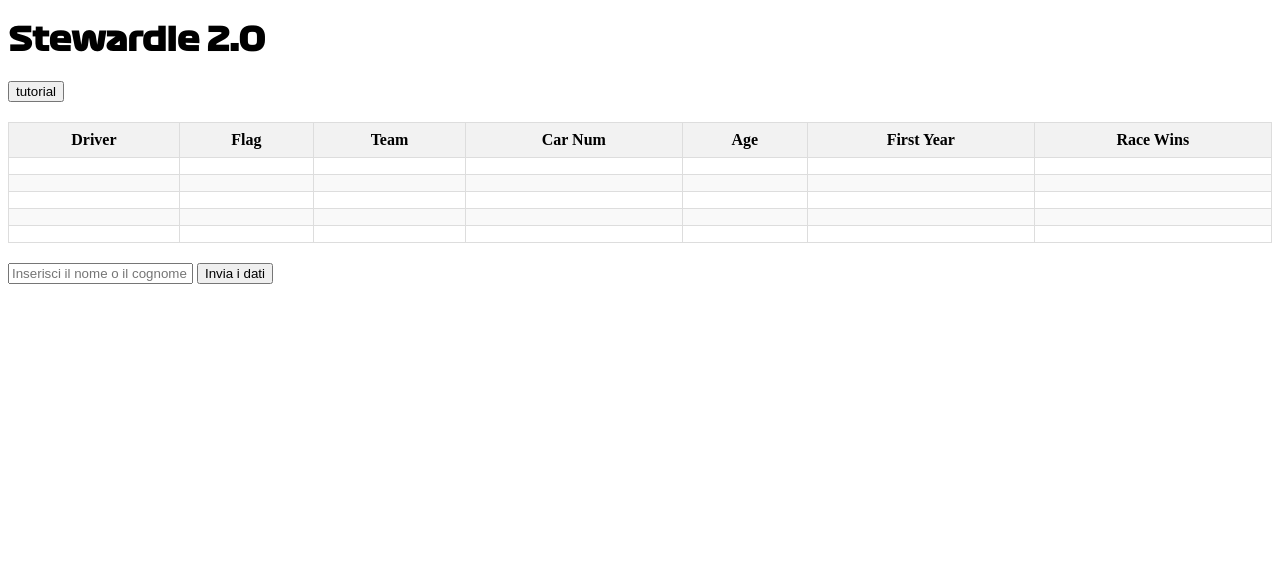
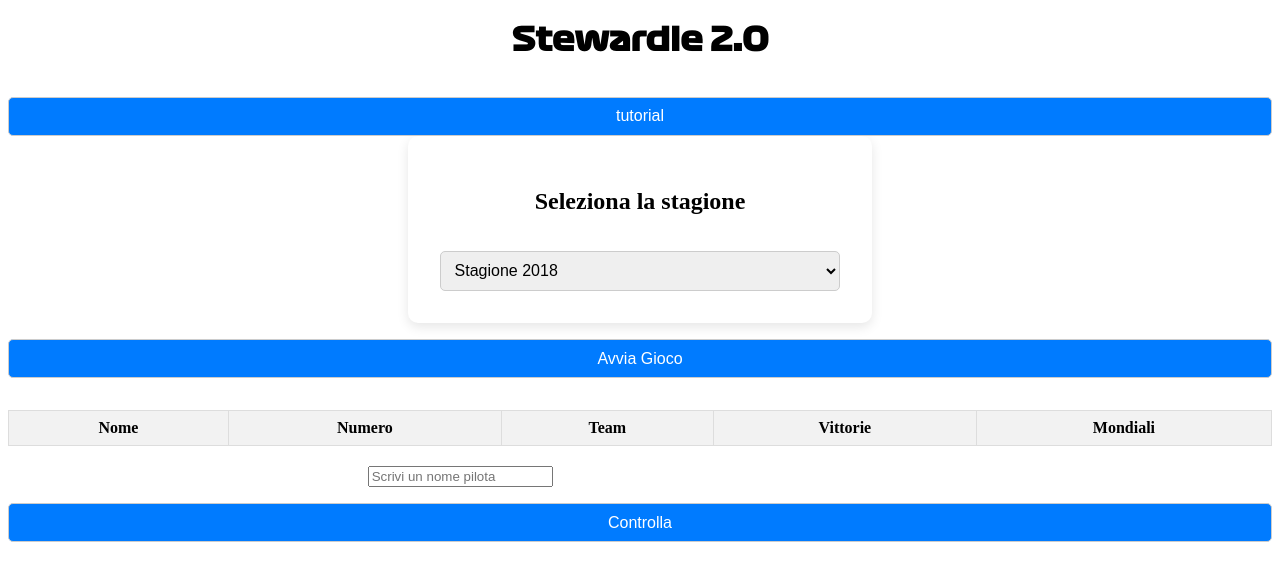
Before and after one commit to TommyisTommy1/Progetto_di_sistemi_2024_2025, a PHP site: page /archivio_videogiochi/woordle/woordle.html in a window 1280 px wide. Shown: the top 581 px of the page. Run offline with PHP 8.4, Linux system fonts and the light colour scheme; lists and menus that the app fills with data are empty.

Commit message:
Add files via upload
reworkato metà roba adesso funziona ma bisogna mettere i dati delle altre stagioni

```diff
--- a/progetto_Sistemi_fineAnno_2024_2025/sito_Progetto/archivio_videogiochi/woordle/css/style.css
+++ b/progetto_Sistemi_fineAnno_2024_2025/sito_Progetto/archivio_videogiochi/woordle/css/style.css
@@ -13,6 +13,7 @@
 
 h1{
     font-family: 'FormulaOne', sans-serif;
+    text-align: center;
 
 }
 
@@ -80,3 +81,56 @@ td img {
 tr:nth-child(even) {
     background-color: #f9f9f9;
 }
+
+.container {
+    max-width: 400px;
+    margin: 0 auto;
+    background-color: white;
+    padding: 2rem;
+    border-radius: 10px;
+    box-shadow: 0 4px 12px rgba(0,0,0,0.1);
+    text-align: center;
+  }
+  select, button {
+    margin-top: 1rem;
+    padding: 0.6rem;
+    font-size: 1rem;
+    width: 100%;
+    border-radius: 5px;
+    border: 1px solid #ccc;
+  }
+  button {
+    background-color: #007bff;
+    color: white;
+    cursor: pointer;
+  }
+  button:hover {
+    background-color: #0056b3;
+  }
+
+.insDati{
+    display: flex;
+    justify-content: space-evenly;
+ }
+
+ #suggerimenti ul {
+    background: white;
+    border: 1px solid #ccc;
+    max-height: 150px;
+    overflow-y: auto;
+    margin: 0;
+    padding: 0;
+    position: absolute;
+    width: 100%;
+    z-index: 10;
+  }
+
+  #suggerimenti li {
+    list-style: none;
+    padding: 0.5rem;
+    cursor: pointer;
+  }
+
+  #suggerimenti li:hover {
+    background-color: #f0f0f0;
+  }
--- a/progetto_Sistemi_fineAnno_2024_2025/sito_Progetto/archivio_videogiochi/woordle/js/script.js
+++ b/progetto_Sistemi_fineAnno_2024_2025/sito_Progetto/archivio_videogiochi/woordle/js/script.js
@@ -19,3 +19,201 @@ window.onclick = function(event) {
         modal.style.display = "none";
     }
 }
+
+const datiPiloti = {
+    "2018": [
+      { nome: "Lewis Hamilton", numero: 44, team: "Mercedes", nazionalità: "Regno Unito" },
+      { nome: "Sebastian Vettel", numero: 5, team: "Ferrari", nazionalità: "Germania" },
+      { nome: "Kimi Räikkönen", numero: 7, team: "Ferrari", nazionalità: "Finlandia" },
+      { nome: "Max Verstappen", numero: 33, team: "Red Bull Racing", nazionalità: "Paesi Bassi" },
+      { nome: "Daniel Ricciardo", numero: 3, team: "Red Bull Racing", nazionalità: "Australia" }
+      // Puoi aggiungere gli altri...
+    ],
+    "2022": [
+      { nome: "Max Verstappen", numero: 1, team: "Red Bull Racing", nazionalità: "Paesi Bassi" },
+      { nome: "Charles Leclerc", numero: 16, team: "Ferrari", nazionalità: "Monaco" },
+      { nome: "George Russell", numero: 63, team: "Mercedes", nazionalità: "Regno Unito" },
+      { nome: "Lewis Hamilton", numero: 44, team: "Mercedes", nazionalità: "Regno Unito" }
+      // Continua con gli altri...
+    ],
+    "2024": [
+          {
+            nome: "Max Verstappen",
+            numero: 1,
+            team: "Red Bull Racing",
+            nazionalità: "Paesi Bassi",
+            vittorie: 55,
+            mondiali: 3,
+            teamPrecedenti: ["Toro Rosso"]
+          },
+          {
+            nome: "Lewis Hamilton",
+            numero: 44,
+            team: "Mercedes",
+            nazionalità: "Regno Unito",
+            vittorie: 103,
+            mondiali: 7,
+            teamPrecedenti: ["McLaren"]
+          },
+          {
+            nome: "Charles Leclerc",
+            numero: 16,
+            team: "Ferrari",
+            nazionalità: "Monaco",
+            vittorie: 5,
+            mondiali: 0,
+            teamPrecedenti: ["Alfa Romeo"]
+          },
+          {
+            nome: "Fernando Alonso",
+            numero: 14,
+            team: "Aston Martin",
+            nazionalità: "Spagna",
+            vittorie: 32,
+            mondiali: 2,
+            teamPrecedenti: ["Renault", "Ferrari", "McLaren", "Alpine"]
+          }
+        ]
+      };
+
+  let pilotaDaIndovinare = null; // Questo è il pilota scelto casualmente
+
+  function avviaGioco() {
+    const stagione = document.getElementById("stagioneSelect").value;
+    const piloti = datiPiloti[stagione];
+    const listaDiv = document.getElementById("pilotiLista");
+    const esito = document.getElementById("esitoGioco");
+
+    if (!piloti || piloti.length === 0) {
+      listaDiv.innerHTML = "<p>Nessun dato disponibile per questa stagione.</p>";
+      return;
+    }
+
+    // Scegli un pilota randomico
+    pilotaDaIndovinare = piloti[Math.floor(Math.random() * piloti.length)];
+    console.log("Pilota da indovinare:", pilotaDaIndovinare.nome); // debug
+
+    // Reset messaggi e input
+    esito.textContent = "";
+    document.getElementById("nomePilota").value = "";
+
+    // (Opzionale) mostra la lista dei piloti
+    let html = `<h3>Piloti Stagione ${stagione}</h3><ul>`;
+    piloti.forEach(pilota => {
+      html += `<li>${pilota.nome}</li>`;
+    });
+    html += `</ul>`;
+    listaDiv.innerHTML = html;
+  }
+
+  function mostraSuggerimenti() {
+    const stagione = document.getElementById("stagioneSelect").value;
+    const piloti = datiPiloti[stagione];
+    const input = document.getElementById("nomePilota").value.toLowerCase();
+    const suggerimentiDiv = document.getElementById("suggerimenti");
+
+    if (!input) {
+      suggerimentiDiv.innerHTML = "";
+      return;
+    }
+
+    const filtrati = piloti.filter(p => p.nome.toLowerCase().includes(input));
+
+    if (filtrati.length === 0) {
+      suggerimentiDiv.innerHTML = "";
+      return;
+    }
+
+    let ul = "<ul>";
+    filtrati.forEach(p => {
+      ul += `<li onclick="selezionaSuggerimento('${p.nome}')">${p.nome}</li>`;
+    });
+    ul += "</ul>";
+    suggerimentiDiv.innerHTML = ul;
+  }
+
+  function selezionaSuggerimento(nome) {
+    document.getElementById("nomePilota").value = nome;
+    document.getElementById("suggerimenti").innerHTML = "";
+  }
+
+
+  function controllaRisposta() {
+    const stagione = document.getElementById("stagioneSelect").value;
+    const input = document.getElementById("nomePilota").value.trim().toLowerCase();
+    const piloti = datiPiloti[stagione];
+    const esito = document.getElementById("esitoGioco");
+
+    const pilotaTentativo = piloti.find(p => p.nome.toLowerCase() === input);
+
+    if (!pilotaDaIndovinare) {
+      esito.textContent = "Avvia prima il gioco!";
+      esito.style.color = "orange";
+      return;
+    }
+
+    if (!pilotaTentativo) {
+      esito.textContent = "Pilota non trovato!";
+      esito.style.color = "red";
+      return;
+    }
+
+    esito.textContent = "";
+    aggiungiTentativoATabella(pilotaTentativo, pilotaDaIndovinare);
+  }
+
+  function aggiungiTentativoATabella(tentativo, corretto) {
+    const tbody = document.querySelector("#tabellaGioco tbody");
+    const riga = document.createElement("tr");
+
+    // NOME
+    riga.appendChild(creaCella(tentativo.nome, tentativo.nome === corretto.nome ? "green" : ""));
+
+    // NUMERO
+    riga.appendChild(creaCella(
+      tentativo.numero,
+      coloraNumero(tentativo.numero, corretto.numero)
+    ));
+
+    // TEAM
+    riga.appendChild(creaCella(
+      tentativo.team,
+      coloraTeam(tentativo.team, corretto.team, corretto.teamPrecedenti)
+    ));
+
+    // VITTORIE
+    riga.appendChild(creaCella(
+      tentativo.vittorie,
+      coloraNumero(tentativo.vittorie, corretto.vittorie)
+    ));
+
+    // MONDIALI
+    riga.appendChild(creaCella(
+      tentativo.mondiali,
+      coloraNumero(tentativo.mondiali, corretto.mondiali)
+    ));
+
+    tbody.appendChild(riga);
+  }
+
+  function creaCella(valore, colore) {
+    const cell = document.createElement("td");
+    cell.textContent = valore;
+    if (colore) {
+      cell.style.backgroundColor = colore;
+      cell.style.color = "white";
+    }
+    return cell;
+  }
+
+  function coloraNumero(tuoNumero, correttoNumero) {
+    if (tuoNumero === correttoNumero) return "green";
+    if (tuoNumero < correttoNumero) return "yellow";
+    if (tuoNumero > correttoNumero) return "purple";
+  }
+
+  function coloraTeam(tuoTeam, teamCorretto, teamPrecedenti) {
+    if (tuoTeam === teamCorretto) return "green";
+    if (teamPrecedenti.includes(tuoTeam)) return "yellow";
+    return "red";
+  }
--- a/progetto_Sistemi_fineAnno_2024_2025/sito_Progetto/archivio_videogiochi/woordle/woordle.html
+++ b/progetto_Sistemi_fineAnno_2024_2025/sito_Progetto/archivio_videogiochi/woordle/woordle.html
@@ -30,72 +30,54 @@
         </div>
     </div>
 
+    <div class="container">
+        <h2>Seleziona la stagione</h2>
+        <select id="stagioneSelect">
+          <option value="2018">Stagione 2018</option>
+          <option value="2022">Stagione 2022</option>
+          <option value="2024">Stagione 2024</option>
+        </select>
+    </div>
+
+    <div class="insDati">
+        <button onclick="avviaGioco()">Avvia Gioco</button>
+    </div>
+
+
     <!-- Divisore per indicare il gioco -->
-    <div class="gioco">
-        <table>
+    <table id="tabellaGioco" style="margin-top: 2rem;">
         <thead>
           <tr>
-                    <th>Driver</th>
-                    <th>Flag</th>
+            <th>Nome</th>
+            <th>Numero</th>
             <th>Team</th>
-                    <th>Car Num</th>
-                    <th>Age</th>
-                    <th>First Year</th>
-                    <th>Race Wins</th>
+            <th>Vittorie</th>
+            <th>Mondiali</th>
           </tr>
         </thead>
-            <tbody>
-                <tr>
-                    <td></td>
-                    <td></td>
-                    <td></td>
-                    <td></td>
-                    <td></td>
-                    <td></td>
-                    <td></td>
-                </tr>
-                <tr>
-                    <td></td>
-                    <td></td>
-                    <td></td>
-                    <td></td>
-                    <td></td>
-                    <td></td>
-                    <td></td>
-                </tr>
-                <tr>
-                    <td></td>
-                    <td></td>
-                    <td></td>
-                    <td></td>
-                    <td></td>
-                    <td></td>
-                    <td></td>
-                </tr>
-                <tr>
-                    <td></td>
-                    <td></td>
-                    <td></td>
-                    <td></td>
-                    <td></td>
-                    <td></td>
-                    <td></td>
-                </tr>
-                <tr>
-                    <td></td>
-                    <td></td>
-                    <td></td>
-                    <td></td>
-                    <td></td>
-                    <td></td>
-                    <td></td>
-                </tr>
-                <!-- Puoi aggiungere altre righe se necessario -->
-            </tbody>
+        <tbody></tbody>
       </table>
-            <input type="text" class="inputTesto" id="testo" placeholder="Inserisci il nome o il cognome del pilota">
-            <button type="button" class="inviaDati" id="bottoneInvio">Invia i dati</button>
+
         </div>
+        <div class="insDati">
+            <input type="text" id="nomePilota" placeholder="Scrivi un nome pilota "oninput="mostraSuggerimenti()">
+            <div id="suggerimenti"></div>
+          </div>
+
+    <div class="piloti-lista" id="pilotiLista">
+      <!-- I piloti verranno mostrati qui -->
+    </div>
+  </div>
+
+    <div>
+        <button onclick="controllaRisposta()">Controlla</button>
+    </div>
+
+
+
+      <div id="esitoGioco" style="margin-top: 1rem; font-weight: bold;"></div>
+
+      <div class="piloti-lista" id="pilotiLista"></div>
 
     <!-- Divisore per indicare la parte finale della pagina web -->
     <div class="parteFinale">
```
Lines whose indentation alone changed are shown as unchanged.
